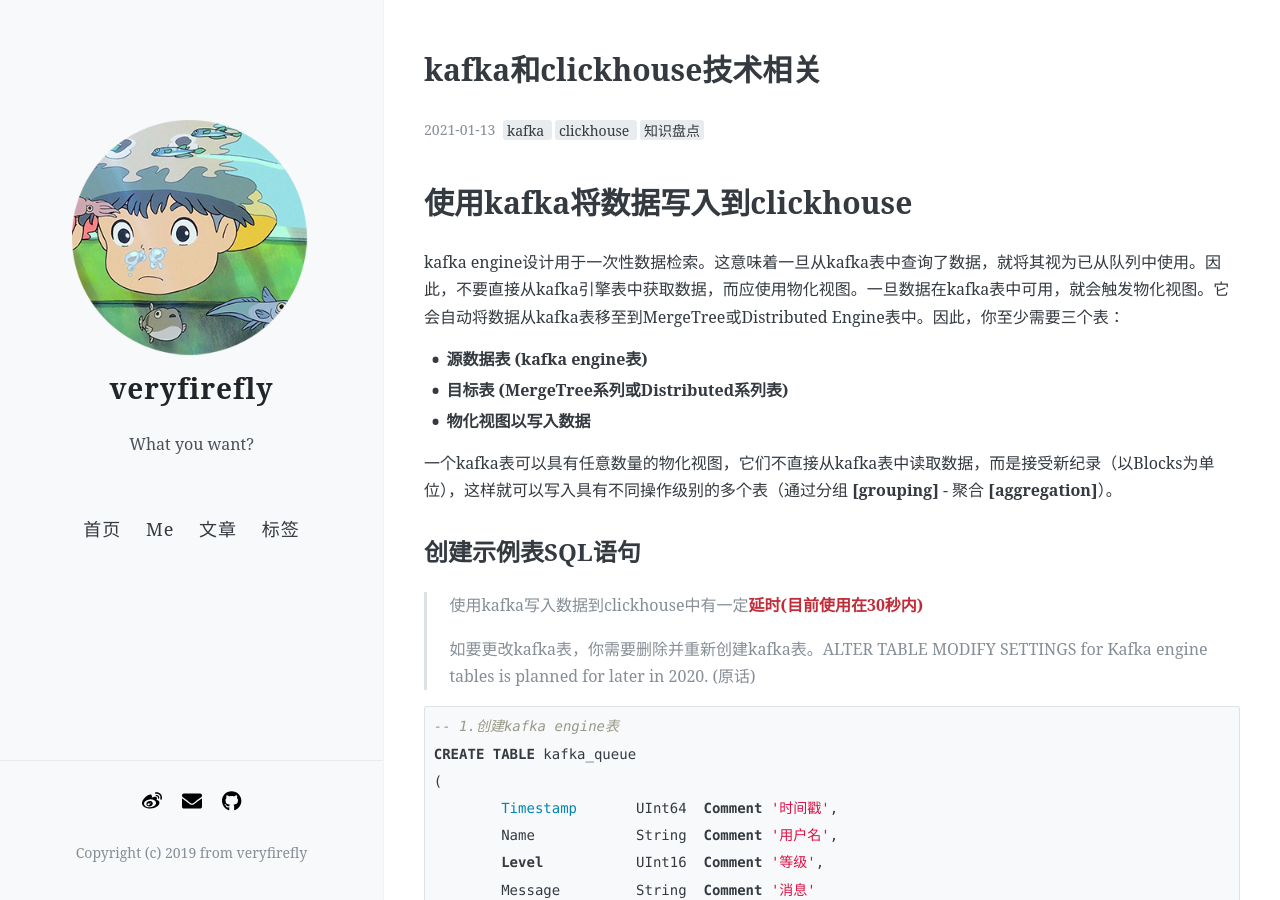
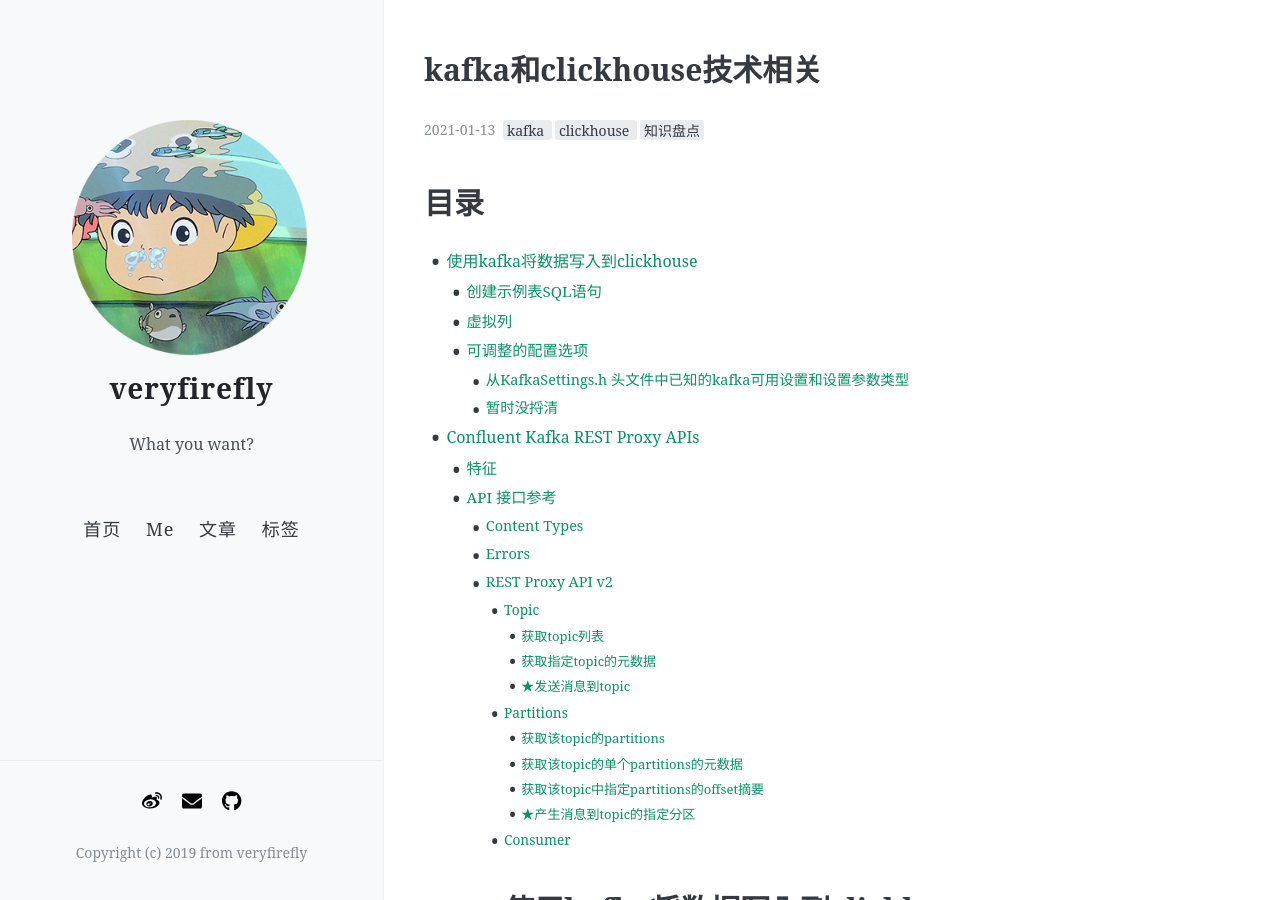
Before and after one commit to Veryfirefly/veryfirefly.github.io, a Jekyll site: the page built from _posts/2021-01-13-kafka和clickhouse技术相关.md, in a window 1280 px wide and 900 px high. Built offline with Jekyll 4.4.1, drawn with Linux system fonts in a browser that asks for light colours; nearby versions of some CDN libraries; some web fonts are replaced; comment, search, counter and statistics services are not loaded.

Commit message:
add directory of posts

```diff
--- a/_posts/2021-01-13-kafka和clickhouse技术相关.md
+++ b/_posts/2021-01-13-kafka和clickhouse技术相关.md
@@ -7,6 +7,30 @@ categories: [kafka,clickhouse]
 tags: [kafka,clickhouse,知识盘点]
 comments: true
 ---
+
+# 目录
+* [使用kafka将数据写入到clickhouse](#使用kafka将数据写入到clickhouse)
+  * [创建示例表SQL语句](#创建示例表sql语句)
+  * [虚拟列](#虚拟列)
+  * [可调整的配置选项](#可调整的配置选项)
+    * [从KafkaSettings\.h 头文件中已知的kafka可用设置和设置参数类型](#从kafkasettingsh-头文件中已知的kafka可用设置和设置参数类型)
+    * [暂时没捋清](#暂时没捋清)
+* [Confluent Kafka REST Proxy APIs](#confluent-kafka-rest-proxy-apis)
+  * [特征](#特征)
+  * [API 接口参考](#api-接口参考)
+    * [Content Types](#content-types)
+    * [Errors](#errors)
+    * [REST Proxy API v2](#rest-proxy-api-v2)
+      * [Topic](#topic)
+        * [获取topic列表](#获取topic列表)
+        * [获取指定topic的元数据](#获取指定topic的元数据)
+        * [★发送消息到topic](#发送消息到topic)
+      * [Partitions](#partitions)
+        * [获取该topic的partitions](#获取该topic的partitions)
+        * [获取该topic的单个partitions的元数据](#获取该topic的单个partitions的元数据)
+        * [获取该topic中指定partitions的offset摘要](#获取该topic中指定partitions的offset摘要)
+        * [★产生消息到topic的指定分区](#产生消息到topic的指定分区)
+      * [Consumer](#consumer)
 # 使用kafka将数据写入到clickhouse
 
 kafka engine设计用于一次性数据检索。这意味着一旦从kafka表中查询了数据，就将其视为已从队列中使用。因此，不要直接从kafka引擎表中获取数据，而应使用物化视图。一旦数据在kafka表中可用，就会触发物化视图。它会自动将数据从kafka表移至到MergeTree或Distributed Engine表中。因此，你至少需要三个表：
```
Also changed, not shown: 1 other file.
